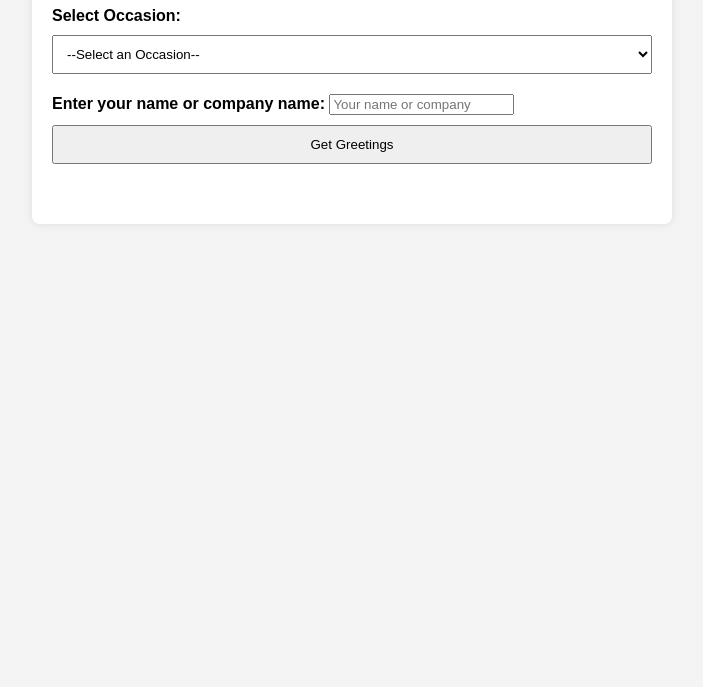
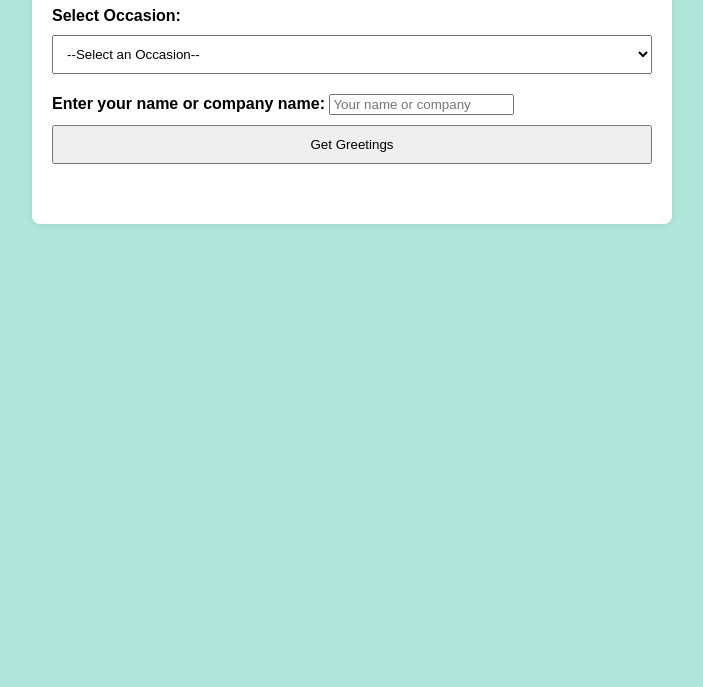
Before and after one commit to naman152011/-greeting, a plain HTML site: page index.html in a window 1280 px wide. Shown: the part 113-800 px from the top of the page, without its empty margins (288-991 px from the left). Drawn offline with Linux system fonts and the light colour scheme.

Commit message:
Update style.css

```diff
--- a/style.css
+++ b/style.css
@@ -1,7 +1,7 @@
 body {
     font-family: Arial, sans-serif;
     margin: 20px;
-    background-color: #f4f4f4;
+    background-color: #b1e7db;
 }
 
 .container {
```
